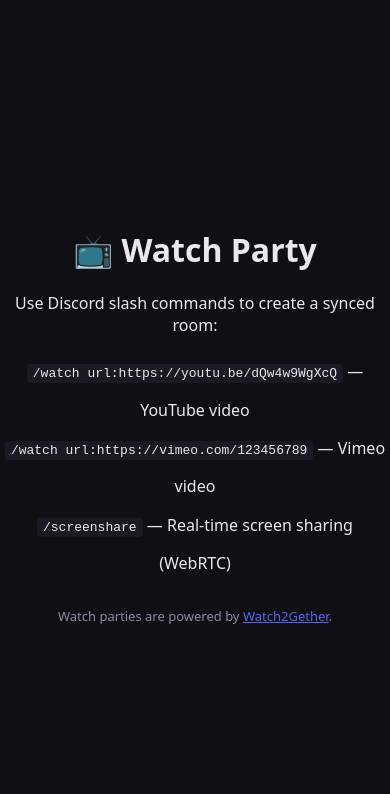
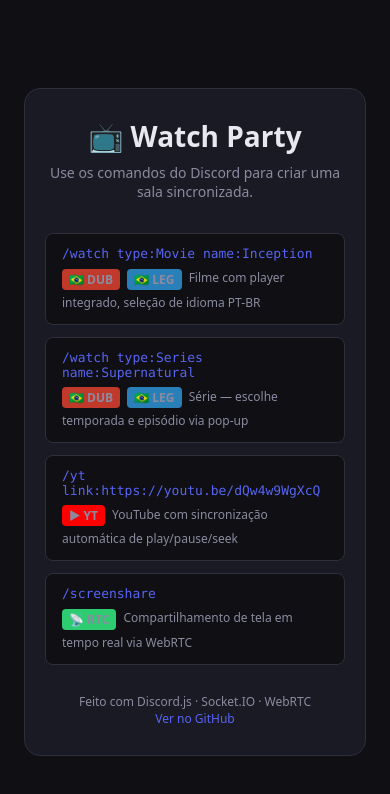
Before and after one commit to Raivcx/watch-party, a website: page public/index.html in a window 390 px wide. Drawn offline with Linux system fonts and the light colour scheme.

Commit message:
feat: PT-BR dub/leg selection + general improvements
lib/streams.js — PT-BR language support:
- AutoEmbed with ?lang=pt (DUB PT-BR, 2 servers)
- VidSrc.io with ?sub_lang=pt-BR (LEG PT-BR)
- SuperEmbed with ?lang=pt-BR (LEG PT-BR)
- VidSrc.to / VidSrc.me as EN/Auto fallbacks
- Each source has lang: 'dub'|'leg'|'auto' + label field

public/js/room.js — player bar redesign:
- Buttons grouped by language: 🇧🇷 DUB | 🇧🇷 LEG | EN/Auto
- Clicking a group cycles through all sources of that type
- DUB PT-BR loaded by default on room entry
- Sync button compacted to '📍 Sync'

lib/roomStore.js — memory safety:
- MAX_ROOMS=50 cap with eviction of oldest empty room
- MAX_AGE_MS reduced to 4h (from 6h)
- Empty rooms pruned after 30 min instead of waiting 6h
- Cleanup interval reduced to 15 min
- Added getRoomCount() export
- createRoom() logs room count for Render monitoring

server.js:
- Import getRoomCount, expose in /health endpoint
- Operators can monitor active rooms via /health

public/index.html — landing page redesign:
- Card layout with command examples and PT-BR badges
- Shows DUB/LEG/YT/RTC badges per command
- GitHub repo link in footer
- Fully responsive, mobile-friendly

```diff
--- a/public/index.html
+++ b/public/index.html
@@ -1,41 +1,109 @@
 <!DOCTYPE html>
-<html lang="en">
+<html lang="pt-BR">
 <head>
   <meta charset="UTF-8">
   <meta name="viewport" content="width=device-width, initial-scale=1.0">
   <title>Watch Party</title>
   <style>
+    *, *::before, *::after { box-sizing: border-box; margin: 0; padding: 0; }
     body {
-      font-family: system-ui, sans-serif;
+      font-family: system-ui, -apple-system, "Segoe UI", sans-serif;
       background: #0f0f14;
       color: #e8e8f0;
+      min-height: 100vh;
       display: flex;
       align-items: center;
       justify-content: center;
-      height: 100vh;
-      margin: 0;
+      padding: 24px;
       text-align: center;
     }
-    a { color: #5865f2; }
-    code {
+    .card {
       background: #1a1a24;
-      padding: 2px 6px;
+      border: 1px solid #2e2e3c;
+      border-radius: 16px;
+      padding: 40px 48px;
+      max-width: 560px;
+      width: 100%;
+    }
+    h1 { font-size: 28px; margin-bottom: 8px; }
+    .sub { color: #8b8ba0; font-size: 14px; margin-bottom: 32px; }
+    .cmd-list { list-style: none; text-align: left; display: flex; flex-direction: column; gap: 12px; }
+    .cmd-item {
+      background: #0f0f14;
+      border: 1px solid #2e2e3c;
+      border-radius: 8px;
+      padding: 12px 16px;
+    }
+    .cmd-item code {
+      display: block;
+      color: #5865f2;
+      font-size: 13px;
+      font-family: "Consolas", "Fira Code", monospace;
+      margin-bottom: 4px;
+    }
+    .cmd-item span { color: #8b8ba0; font-size: 12px; }
+    .badge {
+      display: inline-block;
+      padding: 2px 7px;
       border-radius: 4px;
+      font-size: 10px;
+      font-weight: 700;
+      margin-right: 4px;
+      vertical-align: middle;
+    }
+    .badge-dub  { background: #c0392b; color: #fff; }
+    .badge-leg  { background: #2980b9; color: #fff; }
+    .badge-yt   { background: #ff0000; color: #fff; }
+    .badge-rtc  { background: #2ecc71; color: #000; }
+    footer { margin-top: 28px; color: #8b8ba0; font-size: 12px; }
+    footer a { color: #5865f2; text-decoration: none; }
+    @media (max-width: 480px) {
+      .card { padding: 28px 20px; }
     }
   </style>
 </head>
 <body>
-  <div>
+  <div class="card">
     <h1>📺 Watch Party</h1>
-    <p>Use Discord slash commands to create a synced room:</p>
-    <ul style="list-style: none; padding: 0; line-height: 2.4;">
-      <li><code>/watch url:https://youtu.be/dQw4w9WgXcQ</code> — YouTube video</li>
-      <li><code>/watch url:https://vimeo.com/123456789</code> — Vimeo video</li>
-      <li><code>/screenshare</code> — Real-time screen sharing (WebRTC)</li>
+    <p class="sub">Use os comandos do Discord para criar uma sala sincronizada.</p>
+
+    <ul class="cmd-list">
+      <li class="cmd-item">
+        <code>/watch type:Movie name:Inception</code>
+        <span>
+          <span class="badge badge-dub">🇧🇷 DUB</span>
+          <span class="badge badge-leg">🇧🇷 LEG</span>
+          Filme com player integrado, seleção de idioma PT-BR
+        </span>
+      </li>
+      <li class="cmd-item">
+        <code>/watch type:Series name:Supernatural</code>
+        <span>
+          <span class="badge badge-dub">🇧🇷 DUB</span>
+          <span class="badge badge-leg">🇧🇷 LEG</span>
+          Série — escolhe temporada e episódio via pop-up
+        </span>
+      </li>
+      <li class="cmd-item">
+        <code>/yt link:https://youtu.be/dQw4w9WgXcQ</code>
+        <span>
+          <span class="badge badge-yt">▶ YT</span>
+          YouTube com sincronização automática de play/pause/seek
+        </span>
+      </li>
+      <li class="cmd-item">
+        <code>/screenshare</code>
+        <span>
+          <span class="badge badge-rtc">📡 RTC</span>
+          Compartilhamento de tela em tempo real via WebRTC
+        </span>
+      </li>
     </ul>
-    <p style="font-size: 13px; color: #8b8ba0; margin-top: 24px;">
-      Watch parties are powered by <a href="https://w2g.tv" target="_blank" rel="noopener">Watch2Gether</a>.
-    </p>
+
+    <footer>
+      Feito com Discord.js · Socket.IO · WebRTC<br>
+      <a href="https://github.com/Raivcx/watch-party" target="_blank" rel="noopener">Ver no GitHub</a>
+    </footer>
   </div>
 </body>
 </html>
--- a/server.js
+++ b/server.js
@@ -5,7 +5,7 @@
 import { Server } from "socket.io";
 import { fileURLToPath } from "url";
 import { dirname, join } from "path";
-import { createRoom, getRoom, deleteRoom } from "./lib/roomStore.js";
+import { createRoom, getRoom, deleteRoom, getRoomCount } from "./lib/roomStore.js";
 import { getEmbedSources } from "./lib/streams.js";
 
 const __filename = fileURLToPath(import.meta.url);
@@ -25,7 +25,7 @@
 app.use(express.static(join(__dirname, "public")));
 
 // Health check — Render + UptimeRobot keep-alive
-app.get("/health", (_req, res) => res.json({ ok: true, ts: Date.now() }));
+app.get("/health", (_req, res) => res.json({ ok: true, ts: Date.now(), rooms: getRoomCount() }));
 
 // REST: room metadata
 app.get("/api/room/:id", (req, res) => {
```
Also changed, not shown: lib/roomStore.js (+33 -11 lines), lib/streams.js (+68 -26 lines), public/js/room.js (+63 -31 lines).
